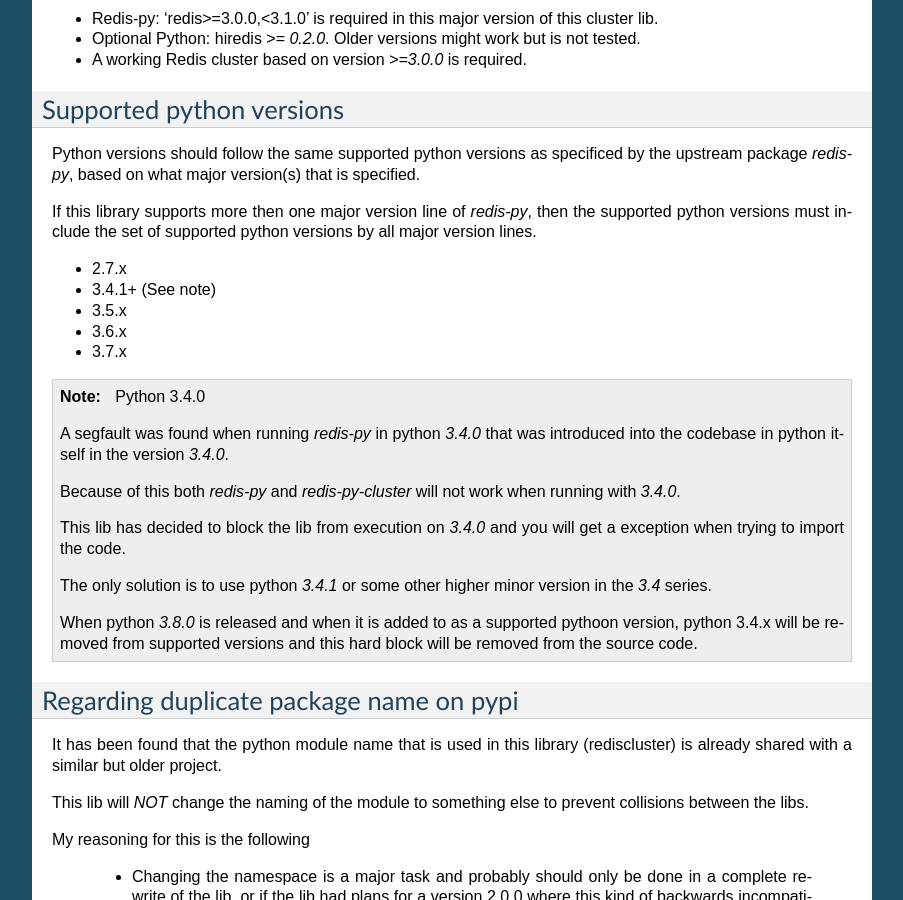
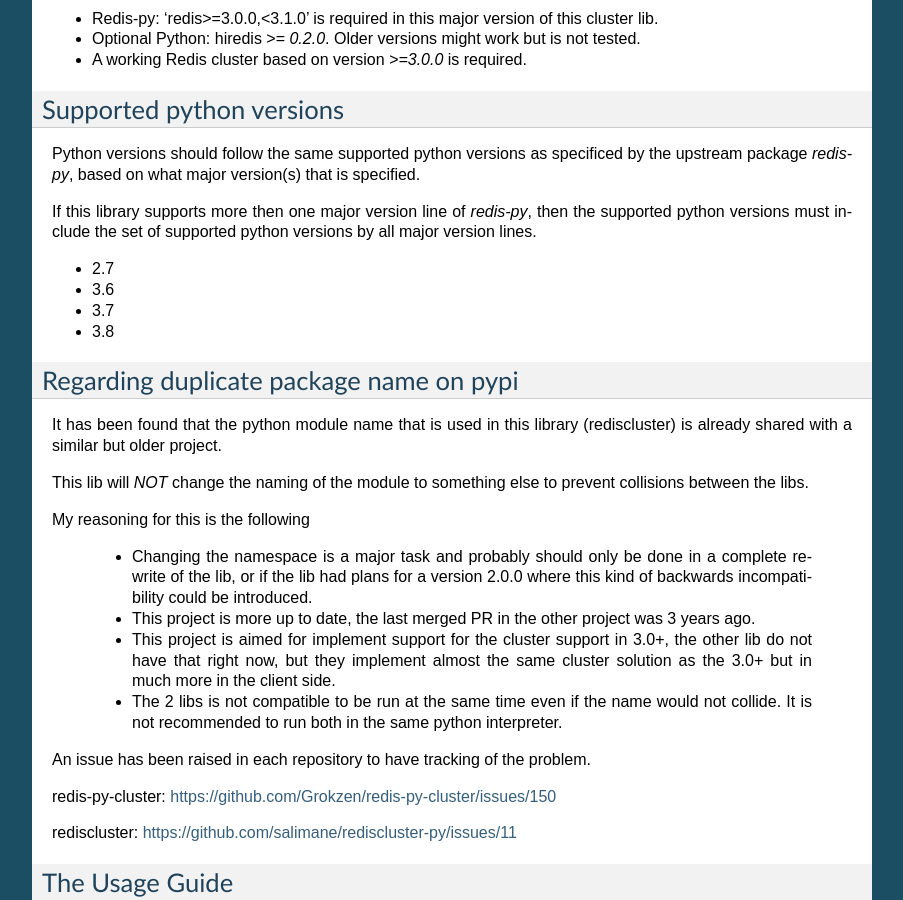
Before and after one commit to Grokzen/redis-py-cluster, a Sphinx documentation site: the page built from docs/index.rst, in a window 1280 px wide and 900 px high, scrolled down 1173 px. Shown: the whole window, without its empty margins (198-1101 px from the left). Built offline with Sphinx 7.4.7, drawn with Linux system fonts in a browser that asks for light colours.

Commit message:
Updated the supported python versions to now not support 3.4 & 3.5 and added 3.8 as supported. Updated some docs that was there for some of the now unsupported versions

```diff
--- a/docs/index.rst
+++ b/docs/index.rst
@@ -88,23 +88,10 @@
 
 If this library supports more then one major version line of `redis-py`, then the supported python versions must include the set of supported python versions by all major version lines.
 
-- 2.7.x
-- 3.4.1+ (See note)
-- 3.5.x
-- 3.6.x
-- 3.7.x
-
-.. note:: Python 3.4.0
-
-    A segfault was found when running `redis-py` in python `3.4.0` that was introduced into the codebase in python itself in the version `3.4.0`.
-
-    Because of this both `redis-py` and `redis-py-cluster` will not work when running with `3.4.0`.
-
-    This lib has decided to block the lib from execution on `3.4.0` and you will get a exception when trying to import the code.
-
-    The only solution is to use python `3.4.1` or some other higher minor version in the `3.4` series.
-
-    When python `3.8.0` is released and when it is added to as a supported pythoon version, python 3.4.x will be removed from supported versions and this hard block will be removed from the source code.
+- 2.7
+- 3.6
+- 3.7
+- 3.8
 
 
 
--- a/docs/upgrading.rst
+++ b/docs/upgrading.rst
@@ -2,6 +2,12 @@
 ==========================
 
 This document describes what must be done when upgrading between different versions to ensure that code still works.
+
+2.0.0 --> 2.1.0
+---------------
+
+Python3 version must now be one of 3.6, 3.7, 3.8
+
 
 1.3.x --> 2.0.0
 ---------------
```
Also changed, not shown: .travis.yml, 1 other file.
